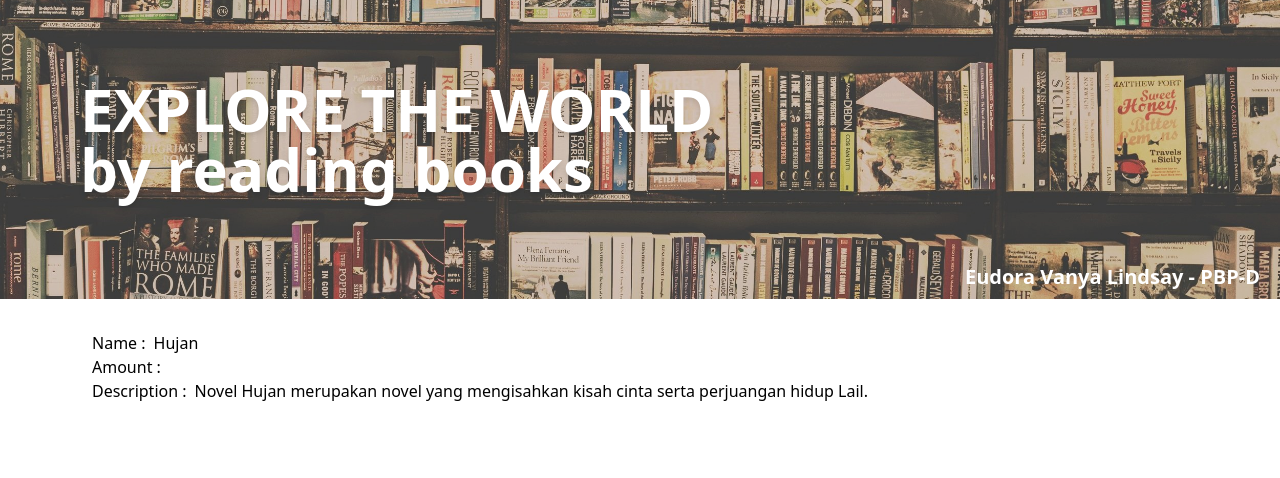
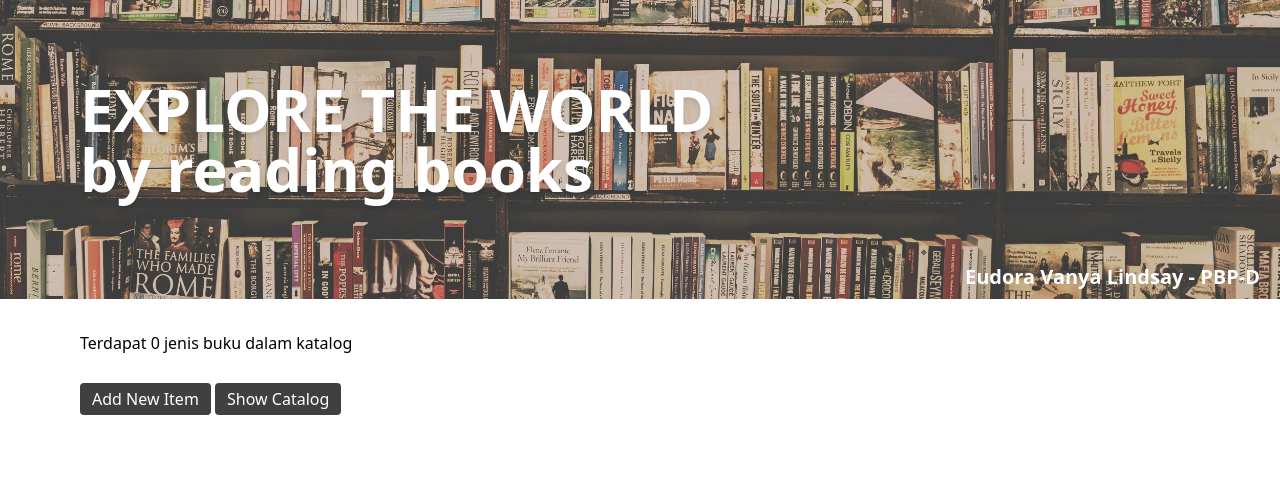
Before and after one commit to Nya2k/book-catalog, a Django app: page /main/ in a window 1280 px wide. Shown: the part 53-531 px from the top of the page. Run offline with Django 4.2, Linux system fonts and the light colour scheme; data that the repository does not hold is empty; some libraries are stand-ins or nearby versions.

Commit message:
done tugas 3

```diff
--- a/book_catalog/settings.py
+++ b/book_catalog/settings.py
@@ -55,7 +55,7 @@
 TEMPLATES = [
     {
         'BACKEND': 'django.template.backends.django.DjangoTemplates',
-        'DIRS': [],
+        'DIRS': [BASE_DIR / 'templates'],
         'APP_DIRS': True,
         'OPTIONS': {
             'context_processors': [
--- a/main/templates/main.html
+++ b/main/templates/main.html
@@ -1,33 +1,36 @@
+{% extends 'base.html' %}
 {% load static %}
 
-<head>
-  <meta charset="UTF-8">
-  <meta name="viewport" content="width=device-width">
-  <script src="https://cdn.tailwindcss.com"></script>
-</head>
-
+{% block content %}
 <body>
   <div class="flex m-3 mx-20 text-xl font-bold">
     <h1 class="w-auto text-stone-700">{{application_name}}</h1>
   </div>
   <div class="relative text-white font-extrabold">
-    <p class="absolute  text-6xl z-10 m-20 line-clamp-2 w-[700px] h-[400px] drop-shadow-md">EXPLORE THE WORLD by reading books</p>
-    <p class="absolute z-10 right-5 bottom-2 font-semibold text-xl ">{{name}} - {{class}}</p>
+    <div>
+      <p class="absolute  text-6xl z-10 m-20 line-clamp-2 w-[700px] h-[130px] drop-shadow-md">EXPLORE THE WORLD by reading books</p>
+      <p class="absolute z-10 right-5 bottom-2 font-semibold text-xl ">{{name}} - {{class}}</p>
+    </div>
     <img src="{% static '../static/images/book-background.jpg' %}" alt="book-background"
       class="object-cover h-[300px] w-full opacity-90">
   </div>
+
   <div class="my-5">
-    <div class="mx-20 px-3 pt-3 flex">
-      <p>Name :</p>
-      <p class="ml-2">{{book_name}}</p>
-    </div>
-    <div class="mx-20 px-3 flex">
-      <p>Amount :</p>
-      <p class="ml-2">{{book_amount}}</p>
-    </div>
-    <div class="mx-20 px-3 pb-3 flex">
-      <p>Description :</p>
-      <p class="ml-2">{{book_description}}</p>
-    </div>
+    <div class="mx-20 pt-3 flex">
+      <p>Terdapat {{items.count}} jenis buku dalam katalog</p>
   </div>
+
+  <a href="{% url 'main:add_item' %}" class="ml-20">
+    <button class="bg-neutral-700 text-white mt-7 px-3 py-1 rounded">
+      Add New Item
+    </button>
+  </a>
+
+  <a href="{% url 'main:show_html' %}">
+    <button class=" bg-neutral-700 text-white mt-7 px-3 py-1 rounded">
+      Show Catalog
+    </button>
+  </a>
+
 </body>
+{% endblock content %}
--- a/main/urls.py
+++ b/main/urls.py
@@ -1,8 +1,14 @@
 from django.urls import path
-from main.views import show_main
+from main.views import show_main, add_item, show_html, show_xml, show_json, show_xml_by_id, show_json_by_id
 
 app_name = 'main'
 
 urlpatterns = [
     path('', show_main, name='show_main'),
+    path('add-item/', add_item, name='add_item'),
+    path('html/', show_html, name='show_html'),
+    path('xml/', show_xml, name='show_xml'),
+    path('json/', show_json, name='show_json'),
+    path('xml/<int:id>/', show_xml_by_id, name='show_xml_by_id'),
+    path('json/<int:id>/', show_json_by_id, name='show_json_by_id'),
 ]
--- a/main/views.py
+++ b/main/views.py
@@ -1,13 +1,48 @@
 from django.shortcuts import render
+from django.http import HttpResponseRedirect
+from main.forms import ItemForm
+from django.urls import reverse
+from main.models import Item
+from django.http import HttpResponse
+from django.core import serializers
 
 def show_main(request):
+    items = Item.objects.all()
     context = {
         'name' : 'Eudora Vanya Lindsay',
         'class' : 'PBP-D',
         'application_name': 'BOOK CATALOG',
-        'book_name': 'Hujan',
-        'bbok_amount': '7',
-        'book_description': 'Novel Hujan merupakan novel yang mengisahkan kisah cinta serta perjuangan hidup Lail.'
+        'items' : items
     }
 
     return render(request, "main.html", context)
+
+def add_item(request):
+    form = ItemForm(request.POST or None)
+
+    if form.is_valid() and request.method == "POST":
+        form.save()
+        return HttpResponseRedirect(reverse('main:show_main'))
+
+    context = {'form': form}
+    return render(request, "add_item.html", context)
+
+def show_html(request):
+    items = Item.objects.all()
+    return render(request, 'show_html.html', {"items": items})
+
+def show_xml(request):
+    data = Item.objects.all()
+    return HttpResponse(serializers.serialize("xml", data), content_type="application/xml")
+
+def show_json(request):
+    data = Item.objects.all()
+    return HttpResponse(serializers.serialize("json", data), content_type="application/json")
+
+def show_xml_by_id(request, id):
+    data = Item.objects.filter(pk=id)
+    return HttpResponse(serializers.serialize("xml", data), content_type="application/xml")
+
+def show_json_by_id(request, id):
+    data = Item.objects.filter(pk=id)
+    return HttpResponse(serializers.serialize("json", data), content_type="application/json")
--- /dev/null
+++ b/templates/base.html
@@ -0,0 +1,19 @@
+{% load static %}
+<!DOCTYPE html>
+<html lang="en">
+    <head>
+        <meta charset="UTF-8" />
+        <meta
+            name="viewport"
+            content="width=device-width, initial-scale=1.0"
+        />
+        <script src="https://cdn.tailwindcss.com"></script>
+        {% block meta %}
+        {% endblock meta %}
+    </head>
+
+    <body>
+        {% block content %}
+        {% endblock content %}
+    </body>
+</html>
```
Also changed, not shown: main/forms.py (added, +7 -0 lines), main/templates/add_item.html (added, +19 -0 lines), main/templates/show_html.html (added, +33 -0 lines), README.md, md_images/HTML Postman.png (added), md_images/JSON Postman.png (added), md_images/JSON by id Postman.png (added), md_images/MVT Django Architecture.png (added), md_images/XML Postman.png (added), md_images/XML by id Postman.png (added).
